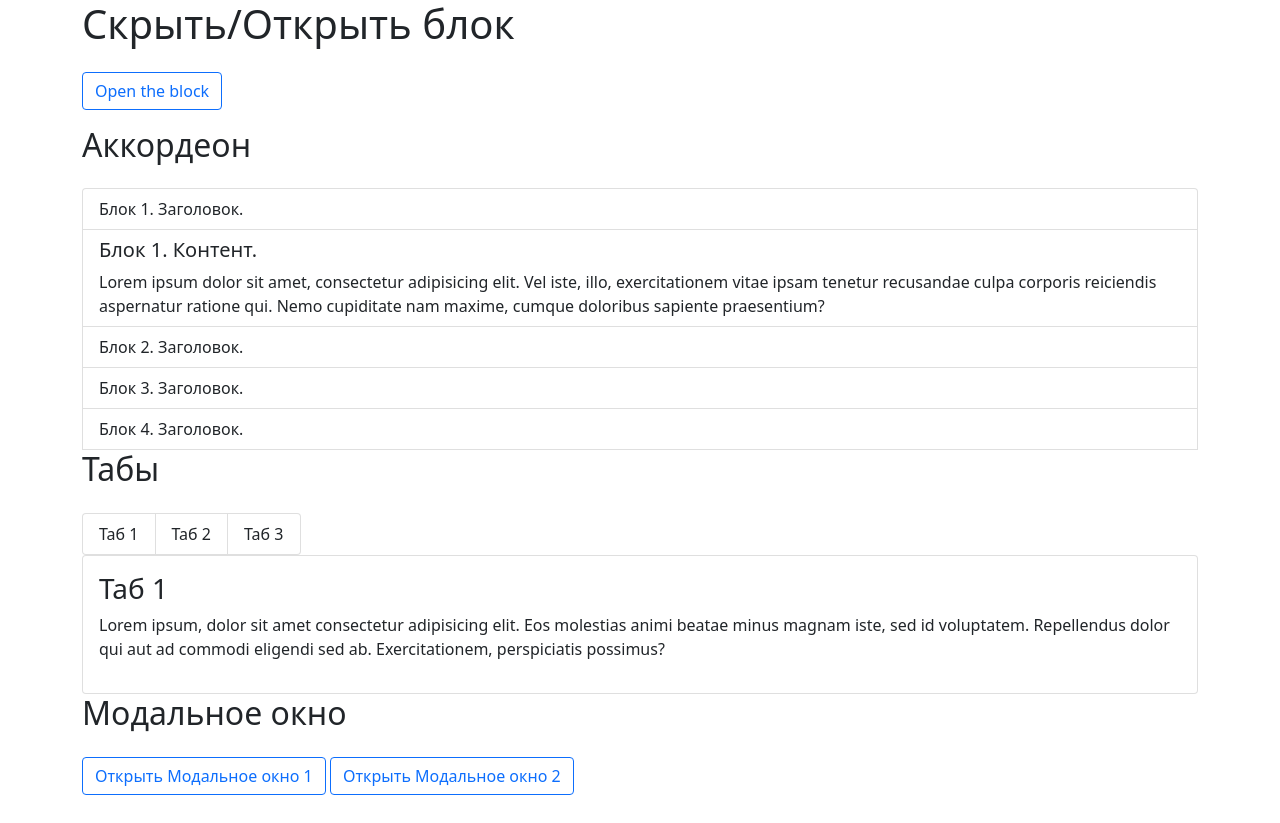
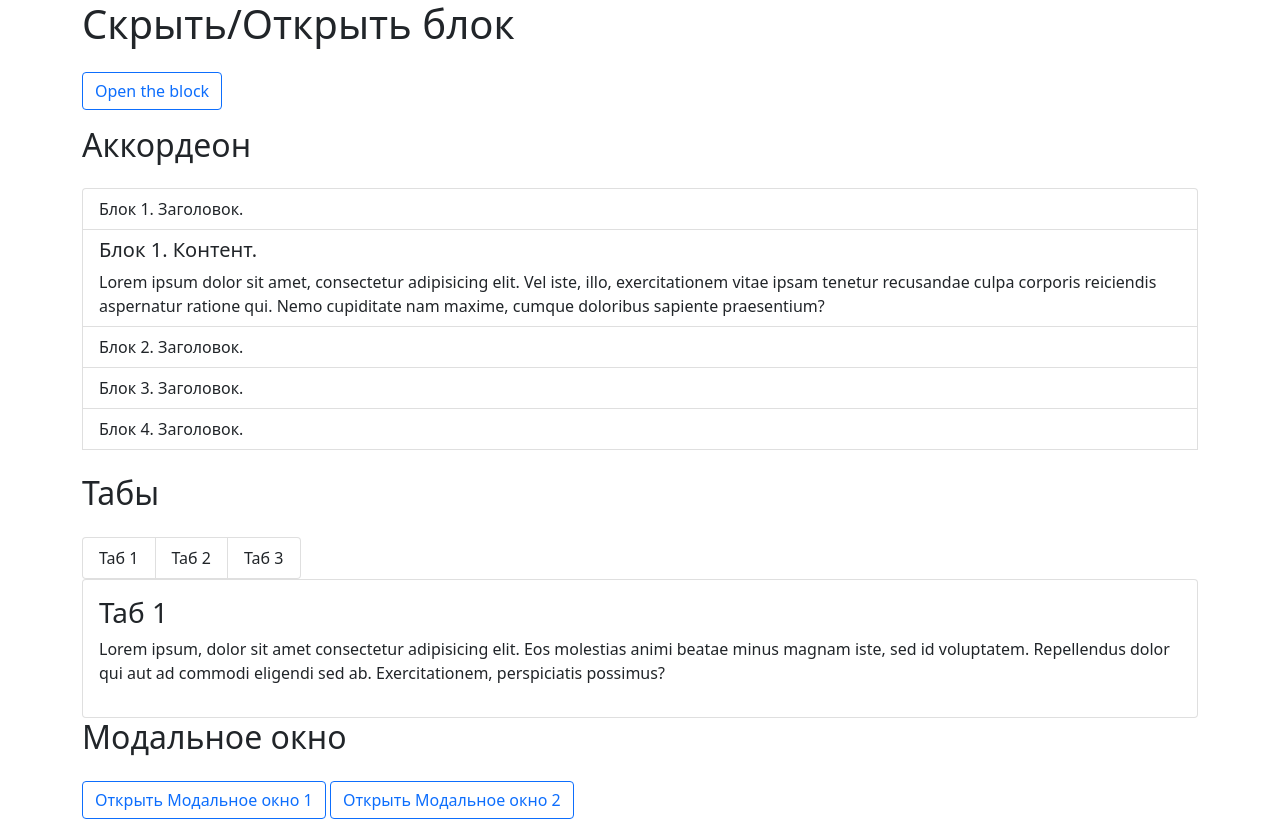
Before and after one commit to MatkovskyA/TestJS, a plain HTML site: page index.html in a window 1280 px wide. Before the commit the page ends 800 px from the top, so only its background shows below. Drawn offline with Linux system fonts and the light colour scheme.

Commit message:
Добавлены отступы между блоками

```diff
--- a/index.html
+++ b/index.html
@@ -16,14 +16,11 @@
         <h1 class="mb-4">Скрыть/Открыть блок</h1>
 
         <button class="btn btn-outline-primary mb-3" id="button" type="button">Open the block</button>
-
         <div class="card card-body content-hidden" id="content">
             Lorem ipsum dolor sit amet consectetur adipisicing elit. Consectetur quos eius quam magni at ducimus minima
             possimus suscipit culpa, quis voluptate. Odit sint perferendis temporibus explicabo, perspiciatis dolores
-
         </div>
-    </div>
-    <div class="container">
+        <br>
         <h2 class="mb-4">Аккордеон</h2>
         <div class="list-group">
             <div class="list-group-item list-header" data-name="accordion-title">
@@ -63,16 +60,13 @@
                 doloribus sapiente praesentium?
             </div>
         </div>
-    </div>
-    <div class="container">
+        <br>
         <h2 class="mb-4">Табы</h2>
-
         <ul class="list-group list-group-horizontal-xl mb3">
             <li class="list-group-item" data-tab="tab-1">Таб 1</li>
             <li class="list-group-item" data-tab="tab-2">Таб 2</li>
             <li class="list-group-item" data-tab="tab-3">Таб 3</li>
         </ul>
-
         <div class="card p-3" data-tab-content id="tab-1">
             <h3>Таб 1</h3>
             <p>
@@ -101,8 +95,6 @@
                 possimus?
             </p>
         </div>
-    </div>
-    <div class="container">
         <h2 class="mb-4"> Модальное окно</h2>
         <button data-modal-button="modal-1" ; class="btn btn-outline-primary mb-1" type="button">Открыть Модальное окно
             1</button>
```
